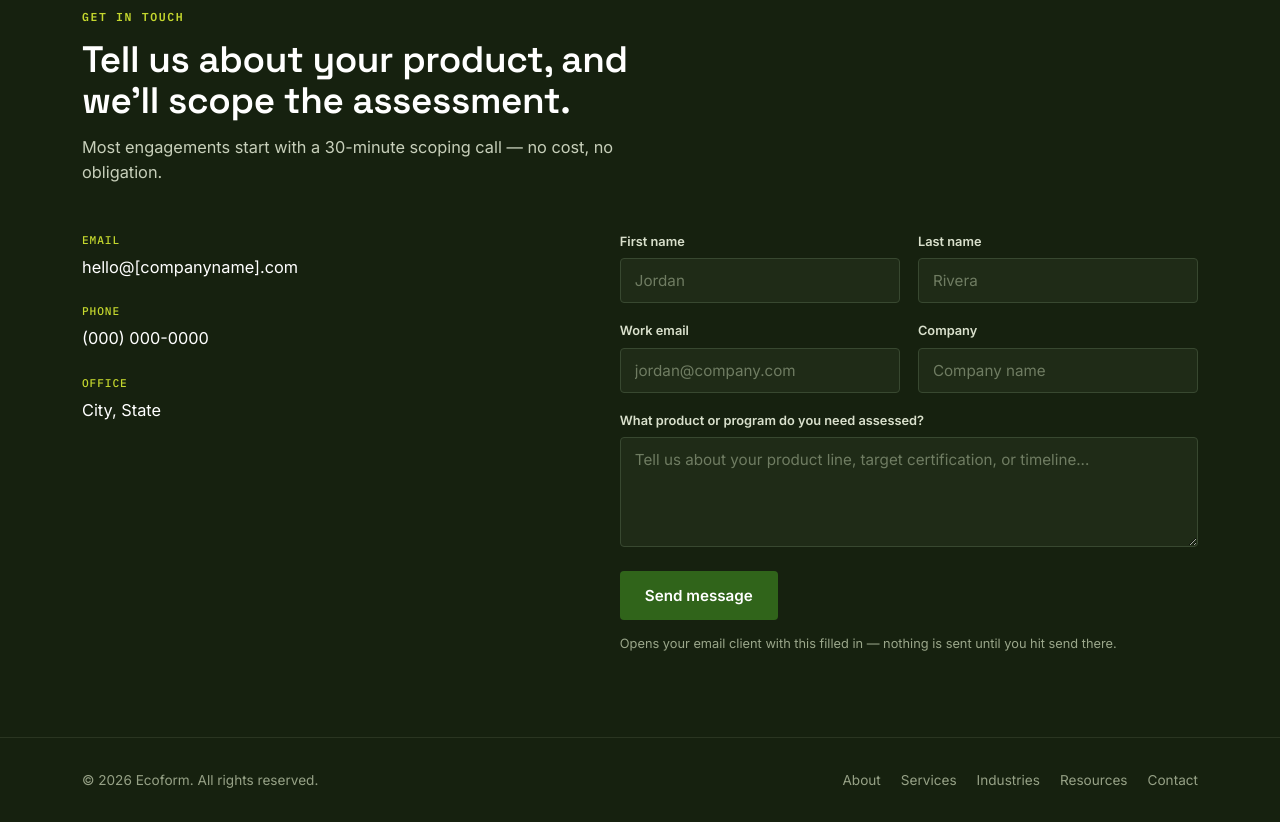
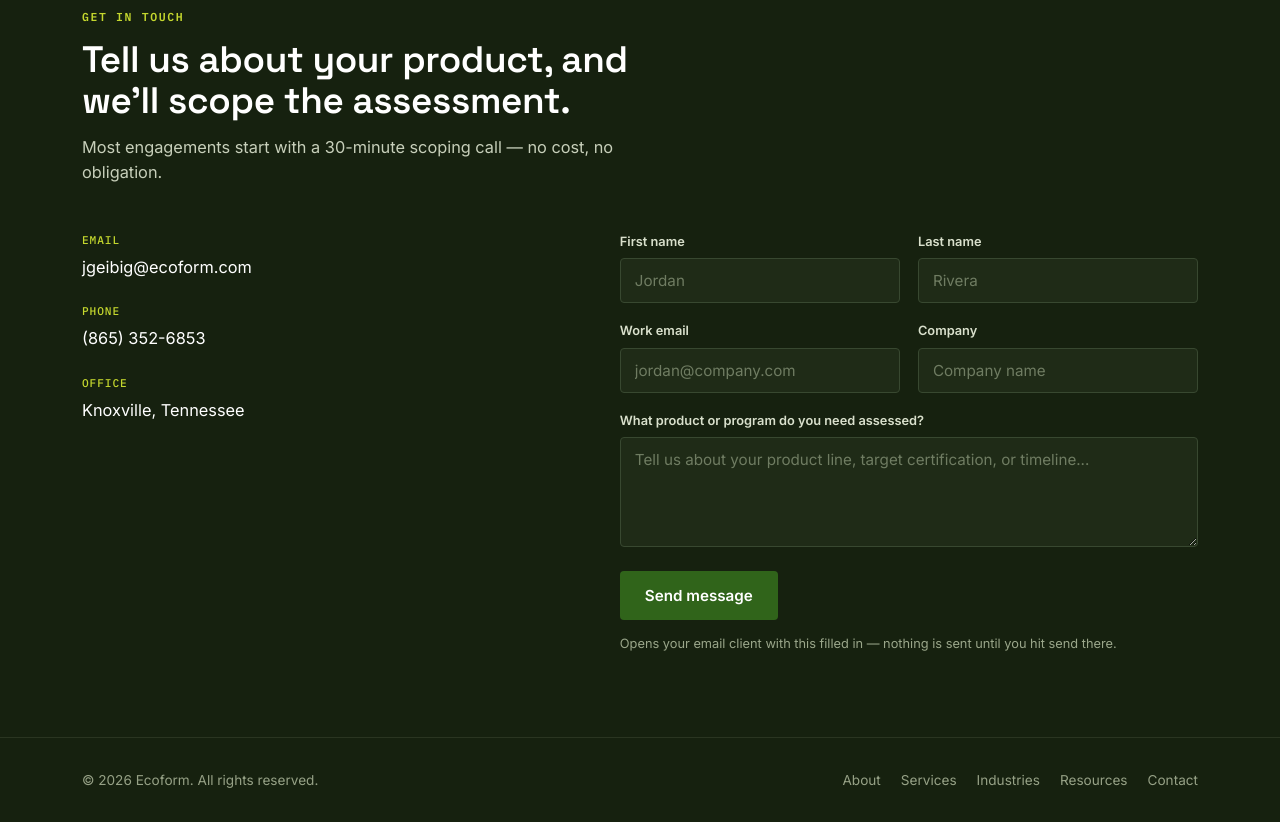
Before and after one commit to JosephGeibig/webtest2, a plain HTML site: page index.html in a window 1280 px wide. Shown: the part 4520-5342 px from the top of the page. Drawn offline with Linux system fonts and the light colour scheme.

Commit message:
Update index.html

```diff
--- a/index.html
+++ b/index.html
@@ -335,15 +335,15 @@
         <div class="contact-points">
           <div class="contact-point">
             <div class="label">Email</div>
-            <div class="value">hello@[companyname].com</div>
+            <div class="value">jgeibig@ecoform.com</div>
           </div>
           <div class="contact-point">
             <div class="label">Phone</div>
-            <div class="value">(000) 000-0000</div>
+            <div class="value">(865) 352-6853</div>
           </div>
           <div class="contact-point">
             <div class="label">Office</div>
-            <div class="value">City, State</div>
+            <div class="value">Knoxville, Tennessee</div>
           </div>
         </div>
 
@@ -384,7 +384,7 @@
                        '\nEmail: ' + f.email.value +
                        '\nCompany: ' + f.company.value +
                        '\n\nMessage:\n' + f.message.value;
-            var mailto = 'mailto:hello@[companyname].com' +
+            var mailto = 'mailto:jgeibig@ecoform.com' +
                          '?subject=' + encodeURIComponent(subject) +
                          '&body=' + encodeURIComponent(body);
             window.location.href = mailto;
```
